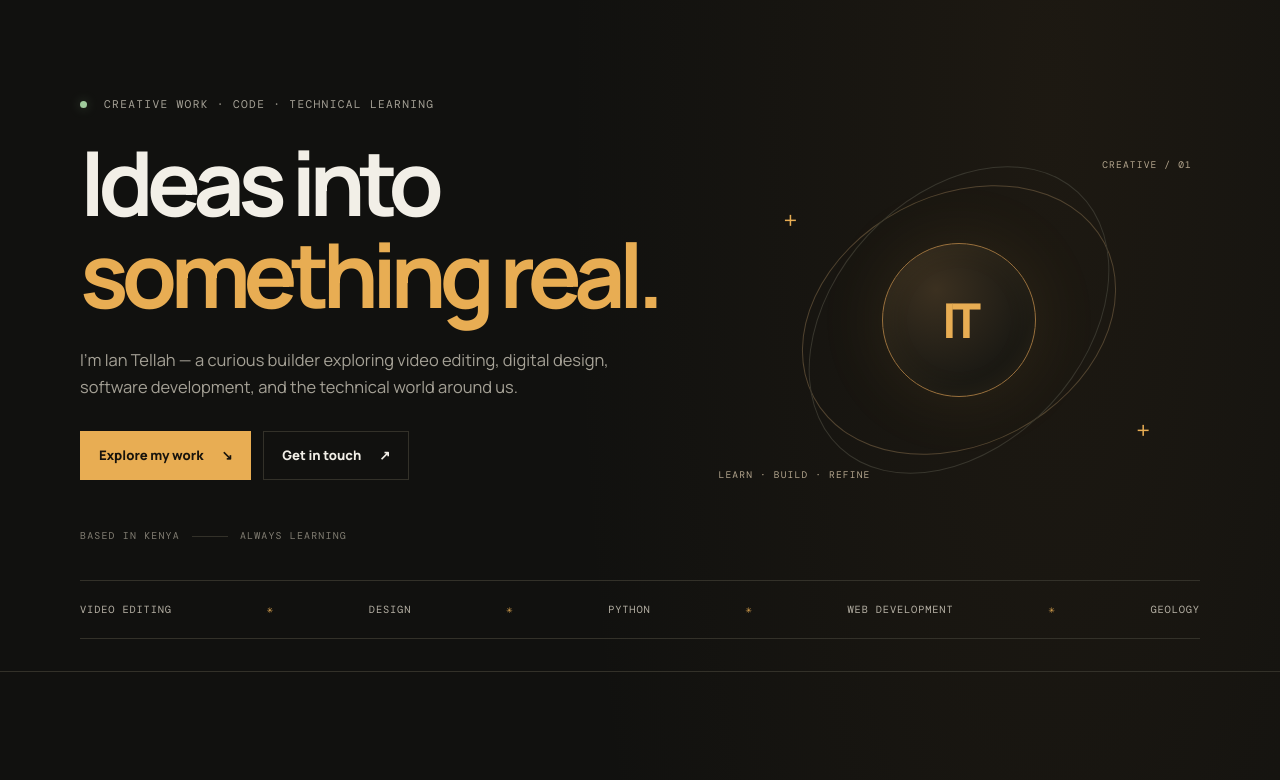
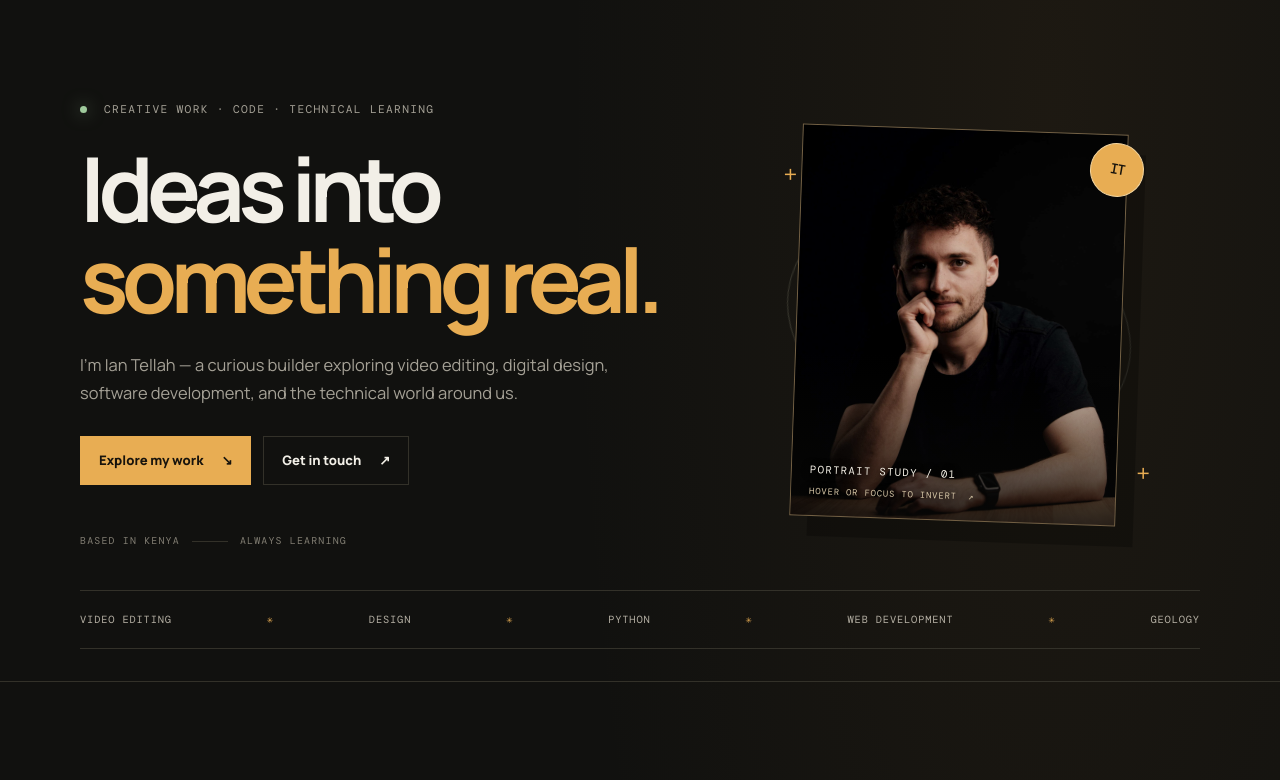
Before and after one commit to standard-pixel/ian-tellah-portfolio, a Flask app: page / in a window 1280 px wide. Shown: the part 79-859 px from the top of the page. Run offline with Flask 3, Linux system fonts and the light colour scheme.

Commit message:
Add lively portfolio interactions

```diff
--- a/static/css/style.css
+++ b/static/css/style.css
@@ -190,6 +196,10 @@ textarea {
     box-shadow: 0 0 12px #9fca9c55;
 }
 
+.status-dot {
+    animation: status-pulse 2.6s ease-in-out infinite;
+}
+
 .hero h1 {
     font-size: clamp(3.3rem, 7vw, 6rem);
     line-height: 1.02;
@@ -267,7 +285,7 @@ textarea {
 /* Abstract initials graphic */
 
 .hero-art {
-    min-height: 370px;
+    min-height: 460px;
     position: relative;
     display: grid;
     place-items: center;
@@ -283,13 +301,116 @@ textarea {
 .orbit-one {
     width: 330px;
     height: 250px;
+    animation: orbit-drift-one 32s linear infinite;
 }
 
 .orbit-two {
     width: 250px;
     height: 350px;
-    transform: rotate(43deg);
+    animation: orbit-drift-two 38s linear infinite;
     border-color: #38362d;
+}
+
+.portrait-card {
+    position: relative;
+    z-index: 2;
+    width: min(100%, 326px);
+    height: 392px;
+    margin: 0;
+    overflow: hidden;
+    border: 1px solid #736044;
+    background: #171714;
+    box-shadow: 18px 20px 0 rgba(0, 0, 0, 0.26);
+    transform: rotate(2deg);
+    transition: transform 0.4s ease, border-color 0.3s, box-shadow 0.4s;
+    cursor: crosshair;
+}
+
+.portrait-card:hover,
+.portrait-card:focus {
+    border-color: var(--amber);
+    box-shadow: 24px 25px 0 rgba(0, 0, 0, 0.24), 0 0 55px #e8ad5315;
+    transform: rotate(0) translateY(-5px);
+}
+
+.portrait-card::after {
+    content: "";
+    position: absolute;
+    inset: 0;
+    background: linear-gradient(180deg, transparent 58%, rgba(8, 8, 7, 0.78));
+    pointer-events: none;
+}
+
+.portrait-image {
+    display: block;
+    width: 100%;
+    height: 100%;
+    object-fit: cover;
+    object-position: center 32%;
+    filter: saturate(0.82) contrast(1.04);
+    transition: filter 0.55s ease, transform 0.8s cubic-bezier(0.2, 0.7, 0.2, 1);
+}
+
+.portrait-card:hover .portrait-image,
+.portrait-card:focus .portrait-image {
+    filter: invert(1) hue-rotate(180deg) saturate(0.82) contrast(1.04);
+    transform: scale(1.035);
+}
+
+.portrait-caption {
+    position: absolute;
+    z-index: 2;
+    right: 0;
+    bottom: 0;
+    left: 0;
+    display: grid;
+    gap: 5px;
+    padding: 17px 18px;
+    color: #f4f0e6;
+    font-family: var(--mono);
+    text-shadow: 0 1px 8px #000;
+}
+
+.portrait-label {
+    font-size: 0.67rem;
+    letter-spacing: 0.12em;
+}
+
+.portrait-hint {
+    color: #d9c9a9;
+    font-size: 0.55rem;
+    letter-spacing: 0.1em;
+}
+
+.portrait-hint span {
+    display: inline-block;
+    margin-left: 5px;
+    transition: transform 0.2s;
+}
+
+.portrait-card:hover .portrait-hint span,
+.portrait-card:focus .portrait-hint span {
+    transform: translate(2px, -2px);
+}
+
+.portrait-stamp {
+    position: absolute;
+    z-index: 3;
+    top: 48px;
+    right: max(12px, calc((100% - 326px) / 2 - 22px));
+    display: grid;
+    place-items: center;
+    width: 54px;
+    height: 54px;
+    border: 1px solid #f4d6a0;
+    border-radius: 50%;
+    background: var(--amber);
+    color: #17130c;
+    font-family: var(--mono);
+    font-size: 0.9rem;
+    font-weight: 500;
+    letter-spacing: -0.1em;
+    transform: rotate(10deg);
 }
 
 .art-core {
--- a/templates/index.html
+++ b/templates/index.html
@@ -40,15 +40,26 @@
             </div>
         </div>
 
-        <div class="hero-art" aria-label="Decorative initials graphic">
-            <div class="art-orbit orbit-one"></div>
-            <div class="art-orbit orbit-two"></div>
-            <div class="art-core"><span>IT</span></div>
+        <div class="hero-art" role="group" aria-label="Interactive portrait color study">
+            <div class="art-orbit orbit-one" aria-hidden="true"></div>
+            <div class="art-orbit orbit-two" aria-hidden="true"></div>
 
-            <span class="art-tag tag-top">CREATIVE / 01</span>
-            <span class="art-tag tag-bottom">LEARN · BUILD · REFINE</span>
-            <span class="art-cross cross-one">+</span>
-            <span class="art-cross cross-two">+</span>
+            <figure class="portrait-card" tabindex="0"
+                    aria-describedby="portrait-hint">
+                <img class="portrait-image"
+                     src="{{ url_for('static', filename='img/portfolio-1.jpg') }}"
+                     alt="Studio portrait used for a color inversion study">
+                <figcaption class="portrait-caption">
+                    <span class="portrait-label">PORTRAIT STUDY / 01</span>
+                    <span id="portrait-hint" class="portrait-hint">
+                        HOVER OR FOCUS TO INVERT <span aria-hidden="true">↗</span>
+                    </span>
+                </figcaption>
+            </figure>
+
+            <span class="portrait-stamp" aria-hidden="true">IT</span>
+            <span class="art-cross cross-one" aria-hidden="true">+</span>
+            <span class="art-cross cross-two" aria-hidden="true">+</span>
         </div>
     </div>
 
```
Also changed, not shown: other parts of static/css/style.css (+60 -2 lines).
